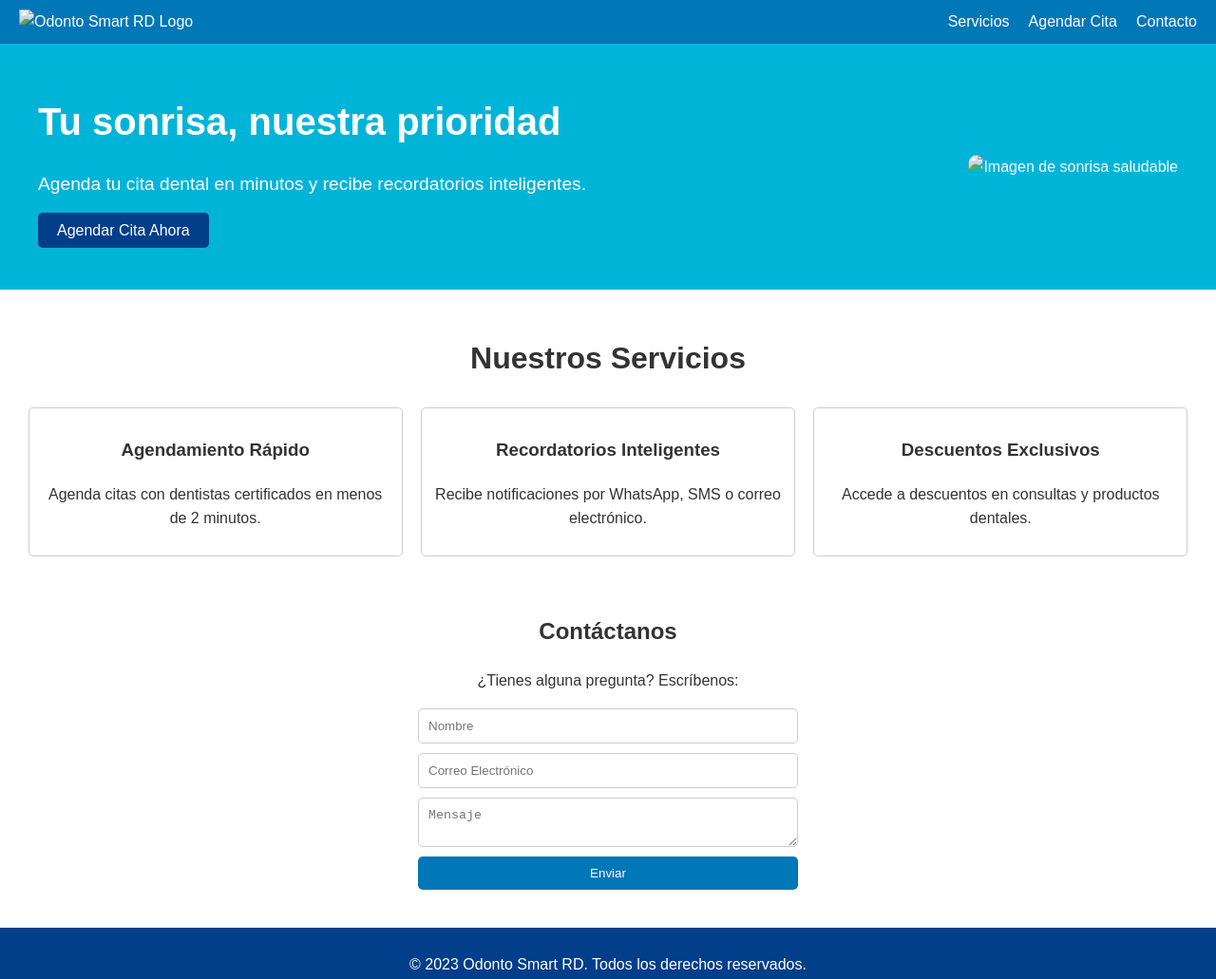
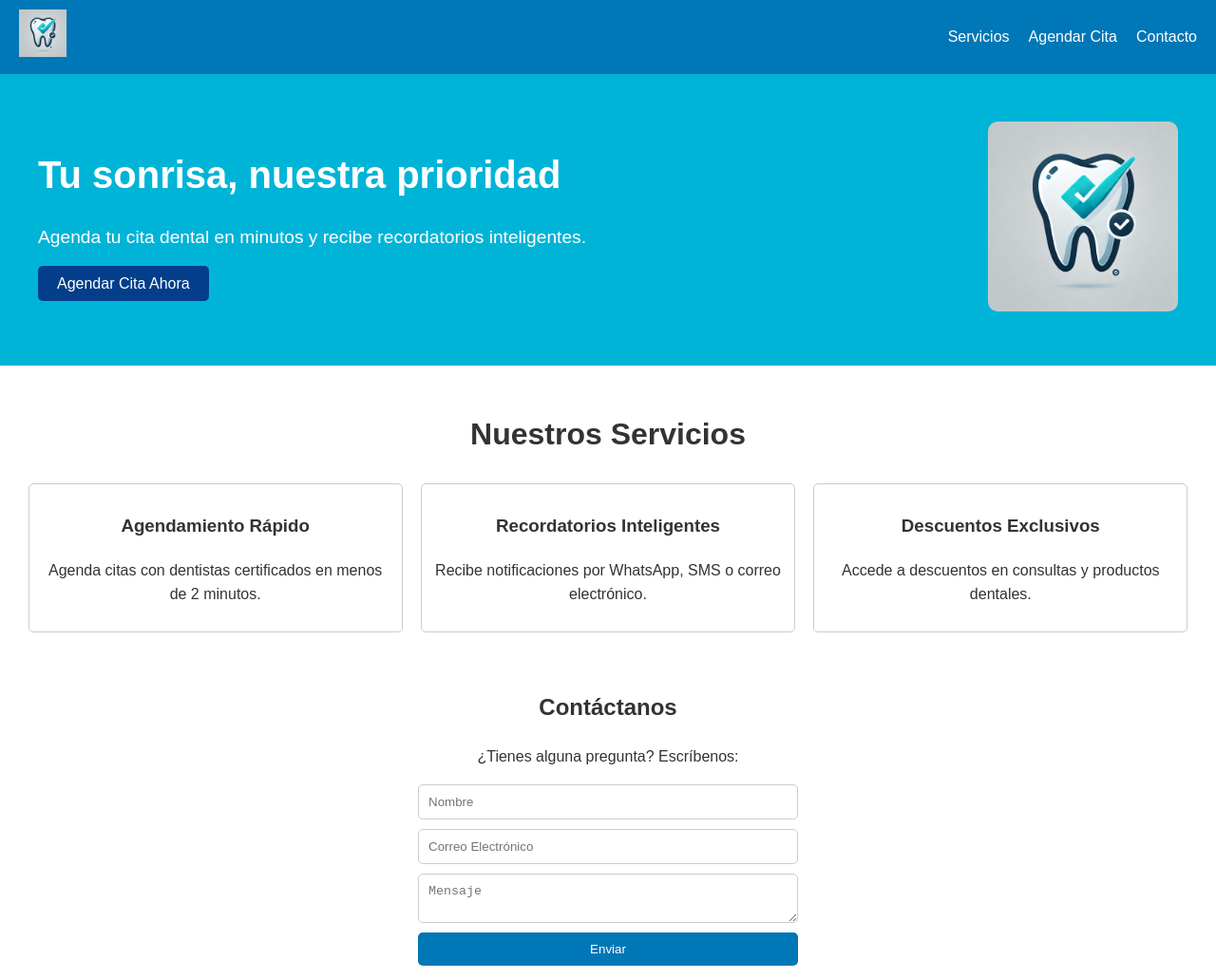
Before and after one commit to ftejeda1/odontosmart, a plain HTML site: page index.html in a window 1280 px wide. Shown: the top 1031 px of the page at 95% size. Drawn offline with Linux system fonts and the light colour scheme.

Commit message:
Update index.html

```diff
--- a/index.html
+++ b/index.html
@@ -10,7 +10,7 @@
     <header>
         <div class="logo">
             <!-- Logo en la esquina superior izquierda -->
-            <img src="images/logo.png" alt="Odonto Smart RD Logo">
+            <img src="logo.png" alt="Odonto Smart RD Logo">
         </div>
         <nav>
             <ul>
@@ -30,7 +30,7 @@
             </div>
             <!-- Segunda imagen en el hero -->
             <div class="hero-image">
-                <img src="images/hero-image.png" alt="Imagen de sonrisa saludable">
+                <img src="hero-image.png" alt="Imagen de sonrisa saludable">
             </div>
         </div>
     </section>
```
